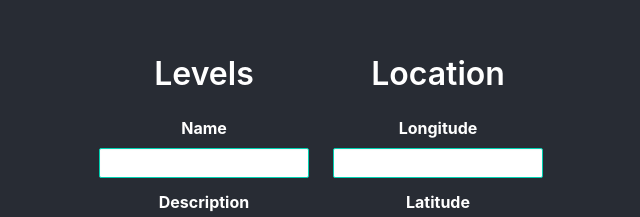
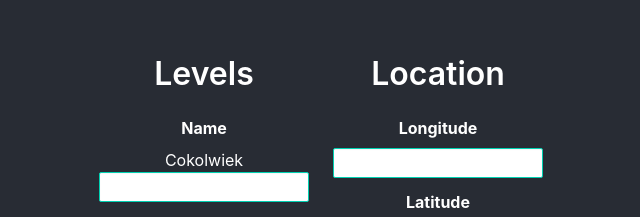
Before and after one commit to maciejzara/new_project, a React (Create React App) app: page / in a window 1280 px wide. Shown: the part 136-353 px from the top of the page, without its empty margins (319-959 px from the left). Built offline with nearby package versions, Linux system fonts and the light colour scheme.

Commit message:
nowe <p>

```diff
--- a/src/components/Form.jsx
+++ b/src/components/Form.jsx
@@ -12,7 +12,7 @@ export const Form = ({
   locations,
   setLocations,
 }) => {
-  // Add rendering Table after adding record - same for Locations
+  // Add new Level
   const addLevels = async (e) => {
     e.preventDefault();
     const response = await fetch("https://strapi-km.herokuapp.com/api/levels", {
@@ -34,6 +34,7 @@ export const Form = ({
     e.target.reset();
   };
 
+  // ADD new location
   const addLocations = async (e) => {
     e.preventDefault();
     const response = await fetch(
@@ -72,6 +73,7 @@ export const Form = ({
                 Name
               </label>
               <div className="control">
+                <p>Cokolwiek</p>
                 <input
                   type="text"
                   id="name"
```
